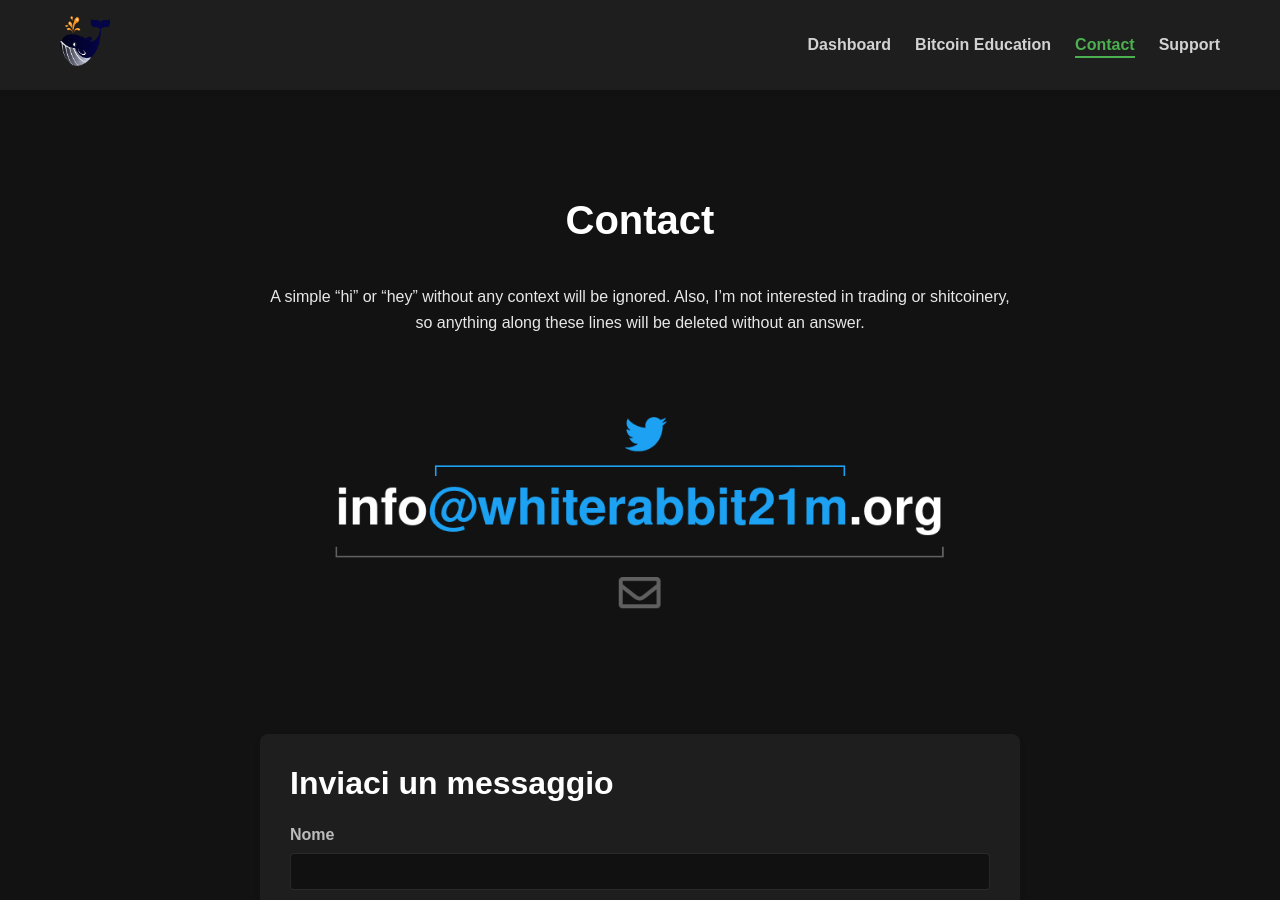
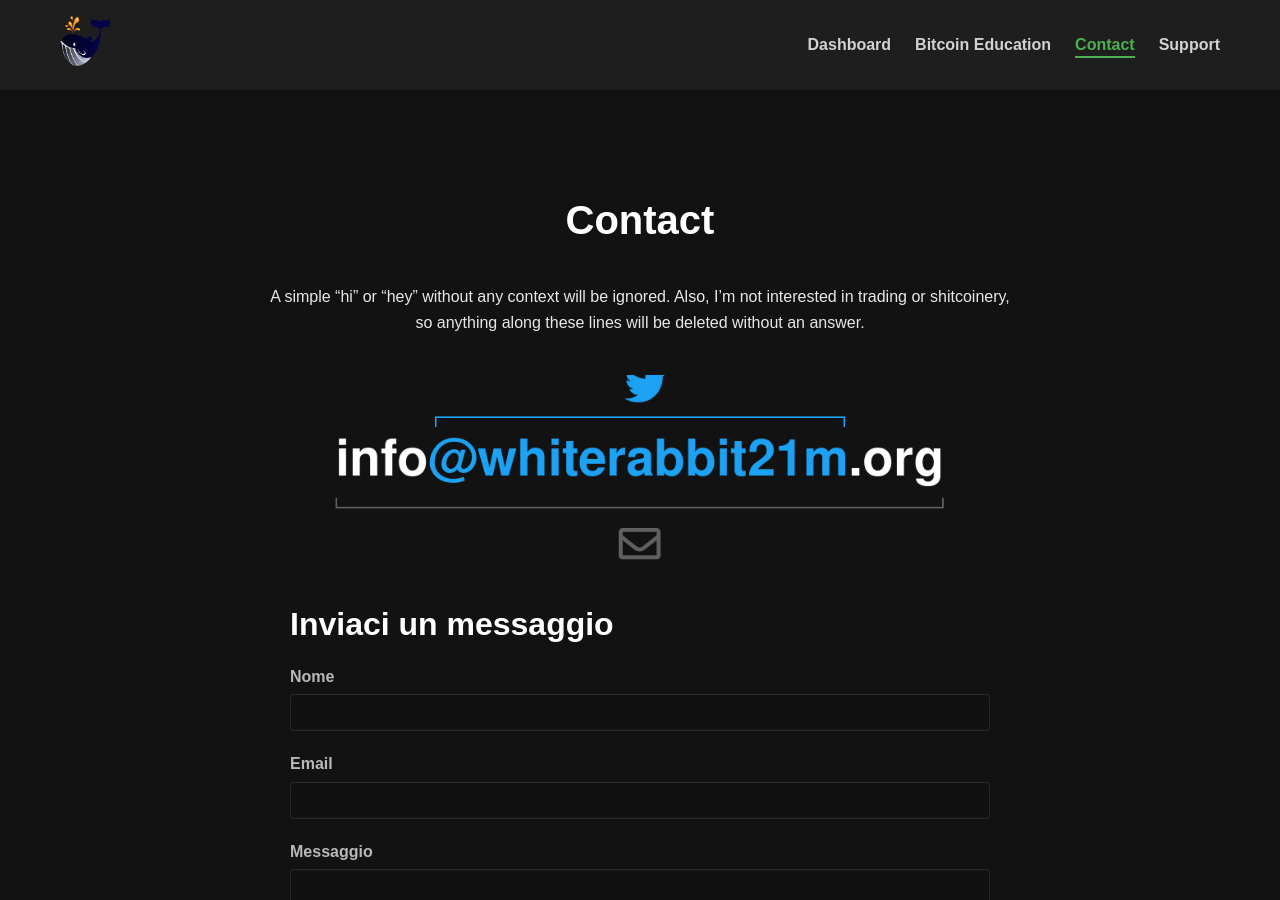
Before and after one commit to whiterabbit21m-test/whiterabbit21m-test.github.io, a Jekyll site: the page built from contact.md, in a window 1280 px wide and 900 px high. Built offline with Jekyll 4.4.1, drawn with Linux system fonts in a browser that asks for light colours.

Commit message:
Update _contact.scss

```diff
--- a/_sass/_contact.scss
+++ b/_sass/_contact.scss
@@ -20,35 +20,41 @@ $card-bg-color: #1E1E1E;
     margin-bottom: 40px;
     h1 {
       font-size: 2.5em;
-      color: $text-color-light; // Cambiato da $accent-color a $text-color-light
+      color: $text-color-light;
     }
   }
 
   .contact-content {
     text-align: center;
     margin-bottom: 40px;
-    color: rgba($text-color-light, 0.9); // Aggiunto per coerenza con lo stile della homepage
+    color: rgba($text-color-light, 0.9);
+  }
+
+  .contact-form-container {
+    background-color: $card-bg-color;
+    border-radius: 8px;
+    overflow: hidden;
+    box-shadow: 0 4px 6px rgba(0, 0, 0, 0.1);
   }
 
   .contact-image {
-    margin-bottom: 60px;
+    width: 100%;
+    height: 200px;
+    overflow: hidden;
 
     .contact-img {
       width: 100%;
-      max-height: 400px;
-      border-radius: 8px;
+      height: 100%;
       object-fit: cover;
+      object-position: center;
     }
   }
 
   .contact-form {
-    background-color: $card-bg-color;
     padding: 30px;
-    border-radius: 8px;
-    box-shadow: 0 4px 6px rgba(0, 0, 0, 0.1);
 
     h2 {
-      color: $text-color-light; // Cambiato da $accent-color a $text-color-light
+      color: $text-color-light;
       margin-bottom: 20px;
     }
 
@@ -58,13 +64,13 @@ $card-bg-color: #1E1E1E;
       label {
         display: block;
         margin-bottom: 5px;
-        color: rgba($text-color-light, 0.7); // Modificato per una migliore leggibilità
+        color: rgba($text-color-light, 0.7);
       }
 
       input, textarea {
         width: 100%;
         padding: 10px;
-        background-color: darken($card-bg-color, 5%); // Leggermente più scuro del background della card
+        background-color: darken($card-bg-color, 5%);
         border: 1px solid rgba($text-color-light, 0.1);
         color: $text-color-light;
         border-radius: 4px;
@@ -84,12 +90,12 @@ $card-bg-color: #1E1E1E;
     .submit-btn {
       background-color: $accent-color;
       color: $text-color-light;
-      padding: 15px 30px; // Aumentato il padding per coerenza con il bottone CTA della homepage
+      padding: 10px 20px;
       border: none;
-      border-radius: 5px; // Modificato per coerenza con il bottone CTA della homepage
+      border-radius: 5px;
       cursor: pointer;
       transition: background-color 0.3s ease;
-      font-weight: bold; // Aggiunto per coerenza con il bottone CTA della homepage
+      font-weight: bold;
 
       &:hover {
         background-color: darken($accent-color, 10%);
```
